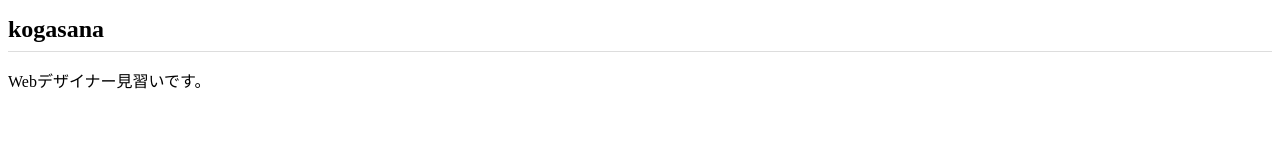
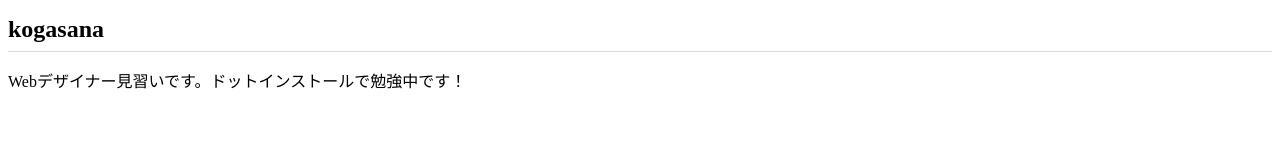
Before and after one commit to kogasana/kogasana.github.io, a plain HTML site: page index.html in a window 1280 px wide. Drawn offline with Linux system fonts and the light colour scheme.

Commit message:
Add files via upload

```diff
--- a/index.html
+++ b/index.html
@@ -7,6 +7,6 @@
 </head>
 <body>
   <h1>kogasana</h1>
-  <p>Webデザイナー見習いです。</p>
+  <p>Webデザイナー見習いです。ドットインストールで勉強中です！</p>
 </body>
 </html>
```
